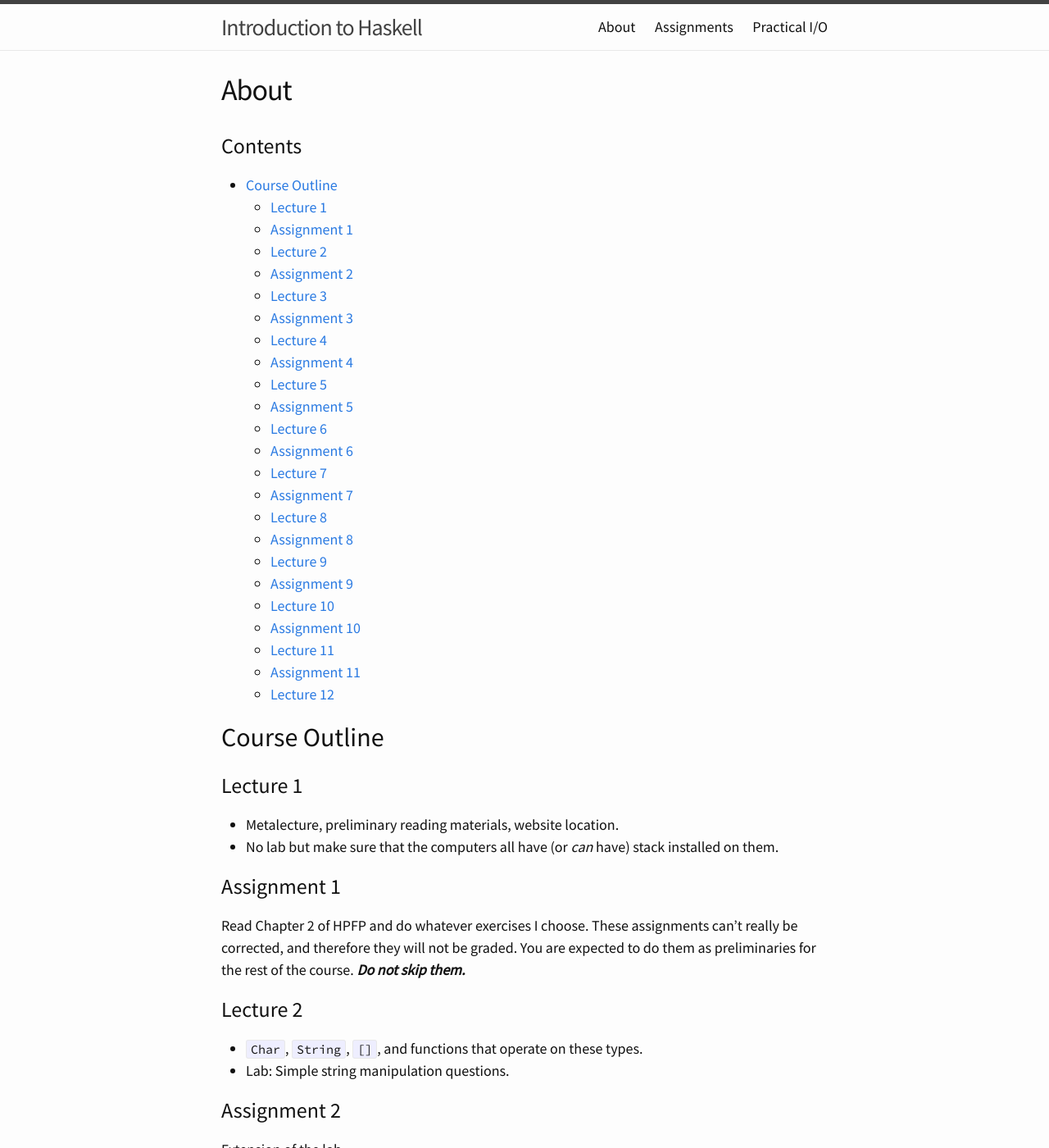
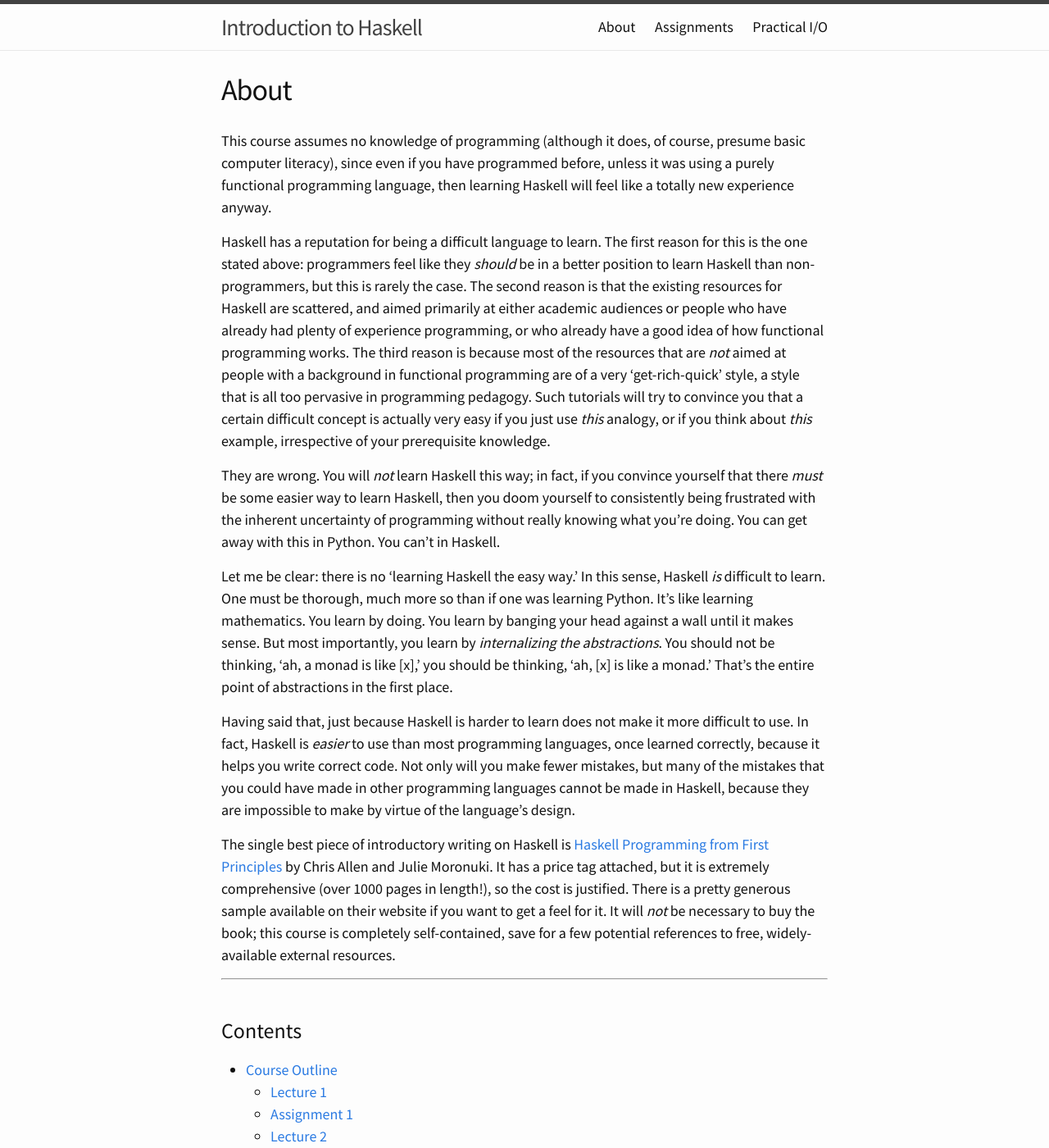
Before and after one commit to MU-CS225-Haskell/MU-CS225-Haskell.github.io, a Jekyll site: the page built from _pages/01-about.md, in a window 1280 px wide and 1400 px high. Shown: the whole window at 82% size. Built offline with Jekyll 4.4.1, drawn with Linux system fonts in a browser that asks for light colours; some of the changed text lies outside the part shown.

Commit message:
Minor fixes, added preamble to 'About' section.

```diff
--- a/_pages/01-about.md
+++ b/_pages/01-about.md
@@ -4,6 +4,58 @@ title: About
 permalink: /about/
 visible: true
 ---
+
+This course assumes no knowledge of programming (although it does, of course,
+presume basic computer literacy), since even if you have programmed before,
+unless it was using a purely functional programming language, then learning
+Haskell will feel like a totally new experience anyway.
+
+Haskell has a reputation for being a difficult language to learn. The first
+reason for this is the one stated above: programmers feel like they *should* be
+in a better position to learn Haskell than non-programmers, but this is rarely
+the case. The second reason is that the existing resources for Haskell are
+scattered, and aimed primarily at either academic audiences or people who have
+already had plenty of experience programming, or who already have a good idea of
+how functional programming works. The third reason is because most of the
+resources that are *not* aimed at people with a background in functional
+programming are of a very 'get-rich-quick' style, a style that is all too
+pervasive in programming pedagogy. Such tutorials will try to convince you that
+a certain difficult concept is actually very easy if you just use *this*
+analogy, or if you think about *this* example, irrespective of your prerequisite
+knowledge.
+
+They are wrong. You will *not* learn Haskell this way; in fact, if you convince
+yourself that there *must* be some easier way to learn Haskell, then you doom
+yourself to consistently being frustrated with the inherent uncertainty of
+programming without really knowing what you're doing. You can get away with this
+in Python. You can't in Haskell.
+
+Let me be clear: there is no 'learning Haskell the easy way.' In this sense,
+Haskell *is* difficult to learn. One must be thorough, much more so than if one
+was learning Python. It's like learning mathematics. You learn by doing. You
+learn by banging your head against a wall until it makes sense. But most
+importantly, you learn by *internalizing the abstractions*. You should not be
+thinking, 'ah, a monad is like [x],' you should be thinking, 'ah, [x] is like a
+monad.' That's the entire point of abstractions in the first place.
+
+Having said that, just because Haskell is harder to learn does not make it more
+difficult to use. In fact, Haskell is *easier* to use than most programming
+languages, once learned correctly, because it helps you write correct code. Not
+only will you make fewer mistakes, but many of the mistakes that you could have
+made in other programming languages cannot be made in Haskell, because they are
+impossible to make by virtue of the language's design.
+
+The single best piece of introductory writing on Haskell is [Haskell Programming
+from First Principles](http://haskellbook.com/) by Chris Allen and Julie
+Moronuki. It has a price tag attached, but it is extremely comprehensive (over
+1000 pages in length!), so the cost is justified. There is a pretty generous
+sample available on their website if you want to get a feel for it. It will
+*not* be necessary to buy the book; this course is completely self-contained,
+save for a few potential references to free, widely-available external
+resources.
+
+---
+<br/>
 
 <h3>Contents</h3> [//]:# (This ensures that the TOC doesn't include this header)
 
@@ -14,7 +66,7 @@ visible: true
 
 ### Lecture 1
 
-- Metalecture, preliminary reading materials, website location.
+- Meta-lecture, preliminary reading materials, website location.
 - No lab but make sure that the computers all have (or *can* have) stack
   installed on them.
 
@@ -127,5 +179,7 @@ Extension of the lab.
 
 ### Lecture 12
 
-- Real applications of Monoid, Functor, Applicative and Monad. Examples of commonplace monads: Reader, State, Parser Combinators. Short discussion of monad transformers.
+- Real applications of Monoid, Functor, Applicative and Monad. Examples of
+  commonplace monads: Reader, State, Parser Combinators. Short discussion of
+  monad transformers.
 - Lab: [TODO]
```
Also changed, not shown: other parts of _pages/01-about.md (+1 -1 lines), _pages/03-practical-haskell.md (+1 -1 lines).
